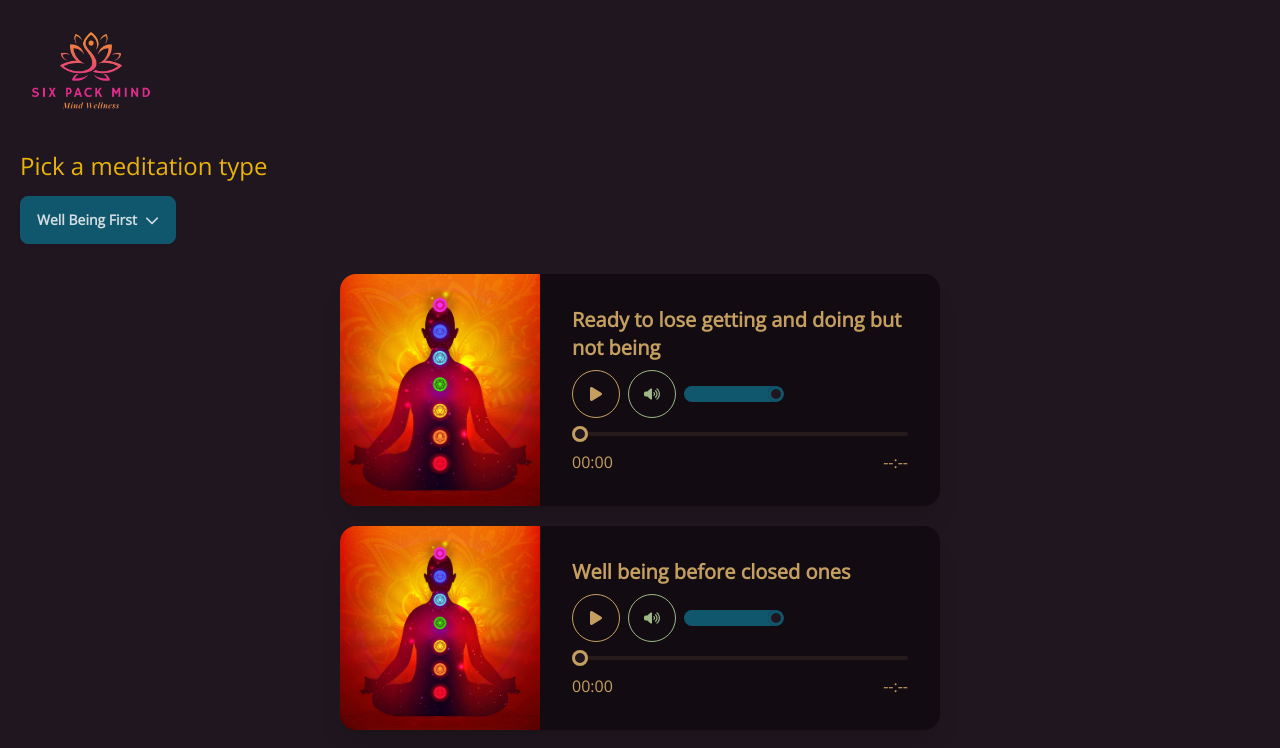
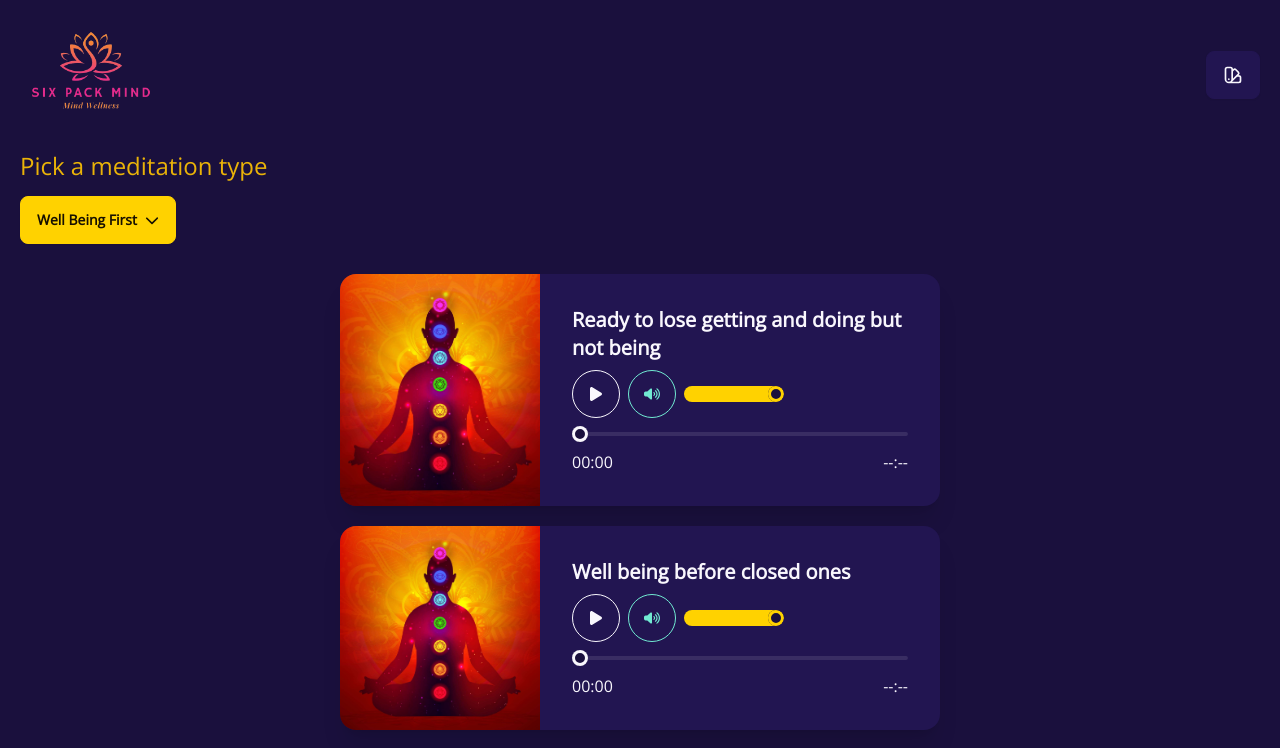
Before and after one commit to Vignesh-Mariappan/six-pack-mind, a React (Vite) app: page / in a window 1280 px wide. Shown: the top 748 px of the page. Built offline with nearby package versions, Linux system fonts and the light colour scheme.

Commit message:
ThemeSwitcher dropdown added to the homepage

```diff
--- a/index.html
+++ b/index.html
@@ -1,5 +1,5 @@
 <!doctype html>
-<html lang="en" data-theme="business">
+<html lang="en" data-theme="synthwave">
   <head>
     <meta charset="UTF-8" />
     <link rel="icon" type="image/svg+xml" href="/favicon.ico" />
--- a/src/App.jsx
+++ b/src/App.jsx
@@ -8,10 +8,6 @@ function App() {
   const [ progressWidth, setProgressWidth ] = useState(0);
   const progressRef = useRef(null);
   progressRef.current = progressWidth;
-
-  useEffect(() => {
-    document.querySelector("html").setAttribute("data-theme", ["night", "coffee", "synthwave"][Math.floor(Math.random() * 3)])
-  }, []);
 
   useEffect(() => {
     setIsLoading(true);
--- /dev/null
+++ b/src/components/ThemeSwitcherDropdown.jsx
@@ -0,0 +1,66 @@
+import { useEffect, useState } from 'react';
+import { FaCheck } from 'react-icons/fa';
+
+const ThemeSwitcherDropdown = () => {
+    const [ currentTheme, setCurrentTheme ] = useState('synthwave');
+
+  useEffect(() => {
+    document.querySelector("html").setAttribute("data-theme", currentTheme ?? 'synthwave');
+  }, [ currentTheme ])
+
+  const themeSwitcher = (event) => {
+    const selectedTheme = event.target.textContent.trim().toLowerCase();
+
+    switch (selectedTheme) {
+      case 'night':
+        setCurrentTheme('night');
+        break;
+      case 'coffee':
+        setCurrentTheme('coffee');
+        break;
+      case 'synthwave':
+        setCurrentTheme('synthwave');
+        break;
+      case 'forest':
+        setCurrentTheme('forest');
+        break;
+      default:
+        setCurrentTheme('synthwave');
+        break;
+    }
+  }
+
+  const isNight = currentTheme.toLowerCase() === 'night';
+  const isCoffee = currentTheme.toLowerCase() === 'coffee';
+  const isSynthwave = currentTheme.toLowerCase() === 'synthwave';
+  const isForest = currentTheme.toLowerCase() === 'forest';
+  return (
+    <div className="dropdown dropdown-bottom dropdown-end">
+          <div tabIndex={0} role="button" className="btn btn-neutral m-1">
+            <svg width="20" height="20" xmlns="http://www.w3.org/2000/svg" fill="none" viewBox="0 0 24 24" className="h-5 w-5 stroke-current"><path strokeLinecap="round" strokeLinejoin="round" strokeWidth="2" d="M7 21a4 4 0 01-4-4V5a2 2 0 012-2h4a2 2 0 012 2v12a4 4 0 01-4 4zm0 0h12a2 2 0 002-2v-4a2 2 0 00-2-2h-2.343M11 7.343l1.657-1.657a2 2 0 012.828 0l2.829 2.829a2 2 0 010 2.828l-8.486 8.485M7 17h.01"></path></svg>
+          </div>
+
+          <ul tabIndex={0} className="dropdown-content z-[1] menu p-2 shadow bg-base-200 rounded-box w-52" onClick={themeSwitcher}>
+              <li className="mb-2"><button>
+                <span className={ isNight && 'font-semibold text-primary' }>Night</span>
+                { isNight && <FaCheck className='text-primary' /> }
+              </button></li>
+              <li className="mb-2"><button>
+                <span className={ isCoffee && 'font-semibold text-primary' }>Coffee</span>
+                { isCoffee && <FaCheck className='text-primary' /> }
+              </button></li>
+              <li className="mb-2"><button>
+                <span className={ isSynthwave && 'font-semibold text-primary' }>Synthwave</span>
+                { isSynthwave && <FaCheck className='text-primary' /> }
+              </button></li>
+              <li className="mb-2"><button>
+                <span className={ isForest && 'font-semibold text-primary' }>Forest</span>
+                { isForest && <FaCheck className='text-primary' /> }
+              </button></li>
+        </ul>
+
+        </div>
+  )
+}
+
+export default ThemeSwitcherDropdown
--- a/src/pages/HomePage.jsx
+++ b/src/pages/HomePage.jsx
@@ -1,12 +1,19 @@
+import SixPackMindLogo from "../assets/logo/six-pack-mind-transparent.png";
 import PickYourMeditation from '../components/PickYourMeditation';
-import SixPackMindLogo from "../assets/logo/six-pack-mind-transparent.png";
+import ThemeSwitcherDropdown from '../components/ThemeSwitcherDropdown';
 
 import 'animate.css';
 
 const HomePage = () => {
+
   return (
     <div className='w-full h-full max-w-[1440px] mx-auto px-4 font-open-sans'>
-      <div className="bg-no-repeat bg-contain mx-auto md:mx-0 bg-center w-[150px] h-[150px] animate__animated animate__backInDown" style={{ backgroundImage: `url(${SixPackMindLogo})` }}></div>
+      <div className="flex items-center justify-between gap-2">
+
+        <div className="bg-no-repeat bg-contain bg-center w-[150px] h-[150px] animate__animated animate__backInDown" style={{ backgroundImage: `url(${SixPackMindLogo})` }}></div>
+
+        <ThemeSwitcherDropdown />
+      </div>
 
       <PickYourMeditation />
     </div>
--- a/tailwind.config.js
+++ b/tailwind.config.js
@@ -21,6 +21,6 @@ export default {
     daisyui,
   ],
   daisyui: {
-    themes: ["night", "coffee", "synthwave"],
+    themes: ["night", "coffee", "synthwave", "forest"],
   },
 }
```
